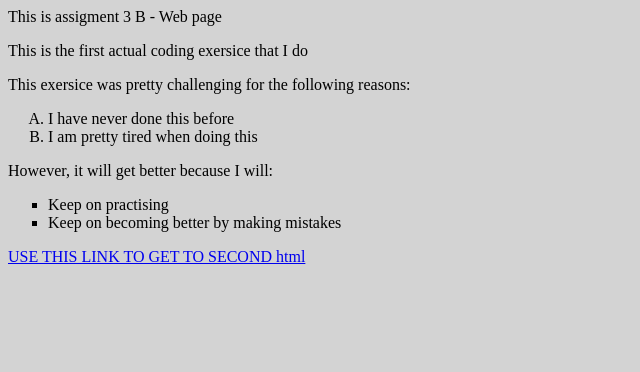
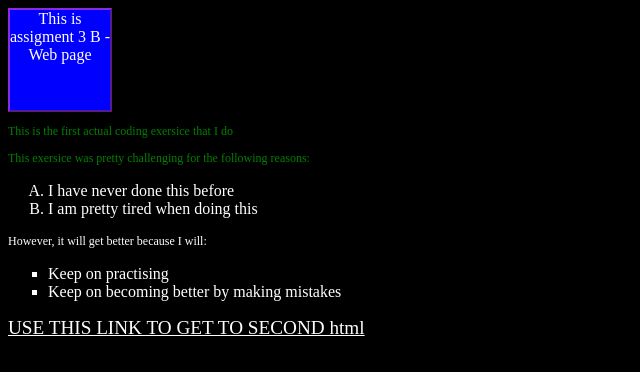
Before and after one commit to niklaskarlstedt/EKA_OT, a plain HTML site: page Assigments3&4&5B/index.html in a window 1280 px wide. Shown: the whole page, without its empty margins (0-640 px from the left). Drawn offline with Linux system fonts and the light colour scheme; files that its build step writes are made by us from their sources.

Commit message:
Update index.html

```diff
--- a/Assigments3&4&5B/index.html
+++ b/Assigments3&4&5B/index.html
@@ -4,7 +4,7 @@
     <meta charset="UTF-8">
     <meta name="viewport" content="width=device-width, initial-scale=1.0">
     <title>Assignment 3B</title>
-    <link rel="stylesheet" href="styles.css">
+    <link rel="stylesheet" href="3B.css">
 </head>
 <body>
 
```
